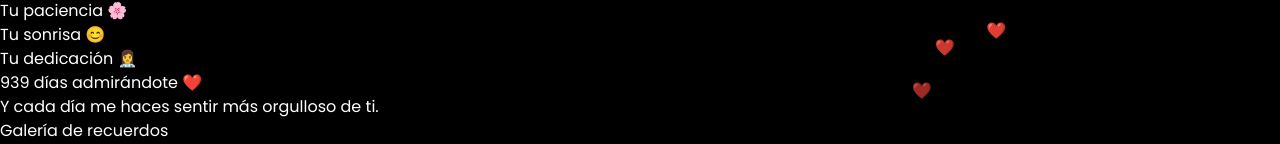
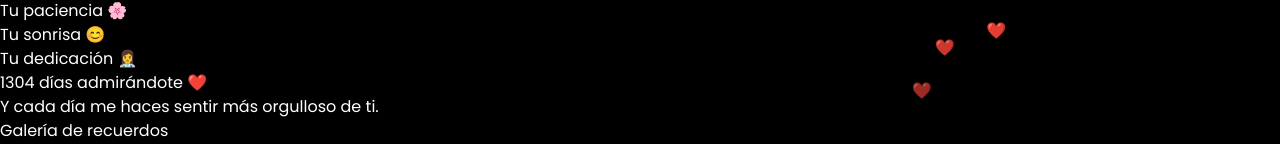
Before and after one commit to Rickychelo/Nurse-love, a React (Vite) app: page / in a window 1280 px wide. Shown: the part 745-889 px from the top of the page. Built offline with nearby package versions, Linux system fonts and the light colour scheme.

Commit message:
Fix counter date and restore styles

```diff
--- a/src/components/Counter.jsx
+++ b/src/components/Counter.jsx
@@ -1,6 +1,6 @@
 export default function Counter() {
 
-  const startDate = new Date("2023-10-15");
+  const startDate = new Date("2022-10-15");
   const today = new Date();
 
   const diffTime = Math.abs(today - startDate);
```
